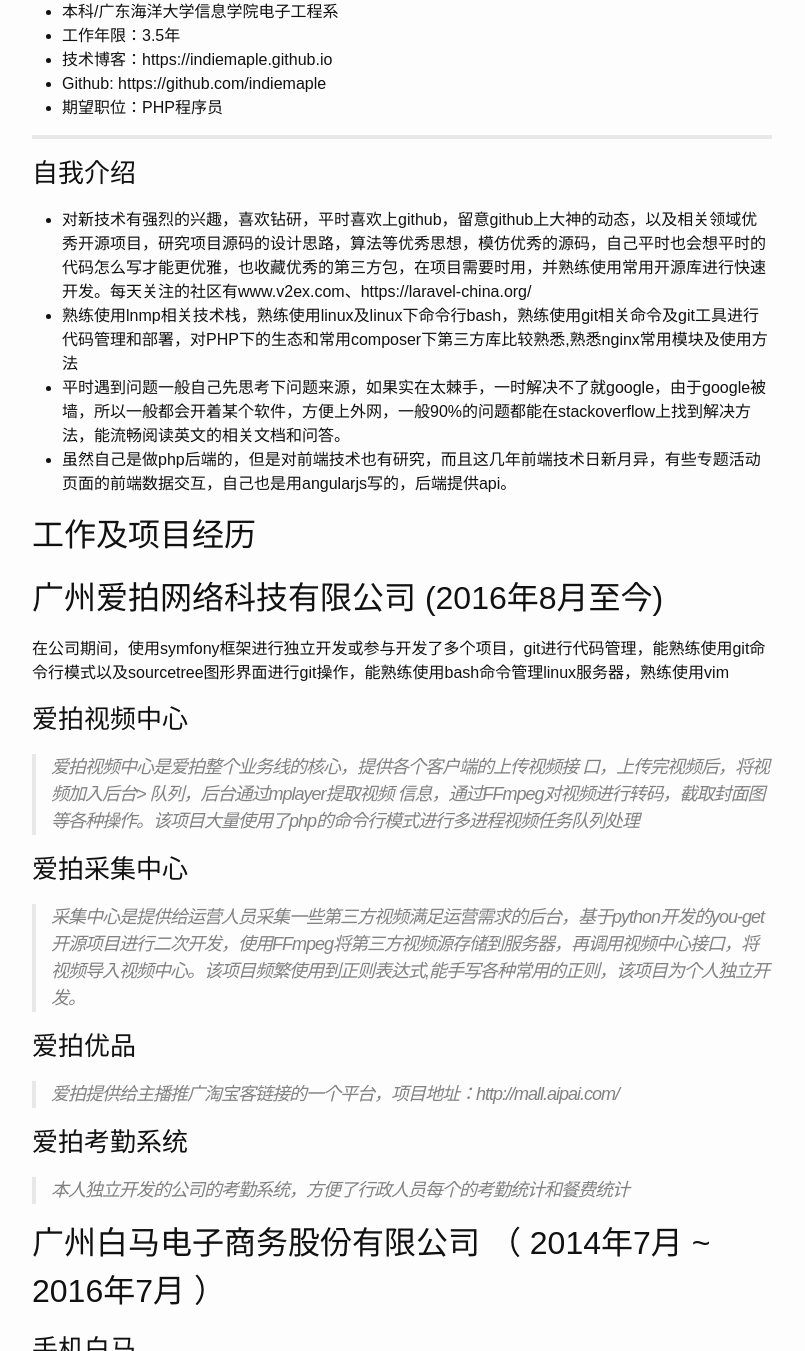
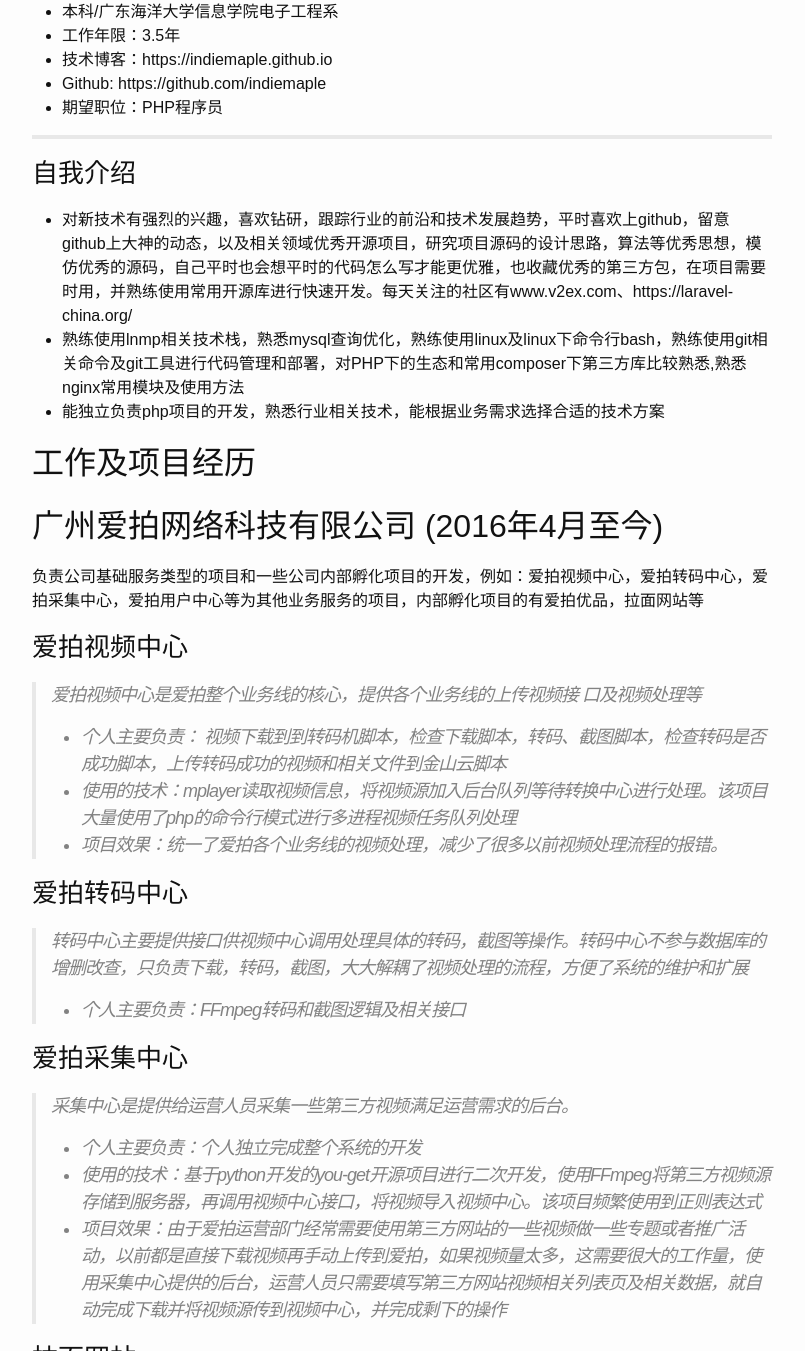
Before and after one commit to indiemaple/indiemaple.github.io, a Jekyll site: the page built from _posts/2017-01-25-chenzhenwen-jianli.md, in a window 1280 px wide and 1400 px high, scrolled down 683 px, cut to the strip 49-1400 px from the top of the window. Shown: the whole strip, without its empty margins (238-1043 px from the left). Built offline with Jekyll 4.4.1, drawn with Linux system fonts in a browser that asks for light colours; our own code applies the rules of GitHub Pages for plain Markdown files; some of the changed text lies outside the part shown.

Commit message:
jianli edit

```diff
--- a/_posts/2017-01-25-chenzhenwen-jianli.md
+++ b/_posts/2017-01-25-chenzhenwen-jianli.md
@@ -18,62 +18,75 @@
 
 
 ### 自我介绍
-- 对新技术有强烈的兴趣，喜欢钻研，平时喜欢上github，留意github上大神的动态，以及相关领域优秀开源项目，研究项目源码的设计思路，算法等优秀思想，模仿优秀的源码，自己平时也会想平时的代码怎么写才能更优雅，也收藏优秀的第三方包，在项目需要时用，并熟练使用常用开源库进行快速开发。每天关注的社区有www.v2ex.com、https://laravel-china.org/
-- 熟练使用lnmp相关技术栈，熟练使用linux及linux下命令行bash，熟练使用git相关命令及git工具进行代码管理和部署，对PHP下的生态和常用composer下第三方库比较熟悉,熟悉nginx常用模块及使用方法
-- 平时遇到问题一般自己先思考下问题来源，如果实在太棘手，一时解决不了就google，由于google被墙，所以一般都会开着某个软件，方便上外网，一般90%的问题都能在stackoverflow上找到解决方法，能流畅阅读英文的相关文档和问答。
-- 虽然自己是做php后端的，但是对前端技术也有研究，而且这几年前端技术日新月异，有些专题活动页面的前端数据交互，自己也是用angularjs写的，后端提供api。
+- 对新技术有强烈的兴趣，喜欢钻研，跟踪行业的前沿和技术发展趋势，平时喜欢上github，留意github上大神的动态，以及相关领域优秀开源项目，研究项目源码的设计思路，算法等优秀思想，模仿优秀的源码，自己平时也会想平时的代码怎么写才能更优雅，也收藏优秀的第三方包，在项目需要时用，并熟练使用常用开源库进行快速开发。每天关注的社区有www.v2ex.com、https://laravel-china.org/
+- 熟练使用lnmp相关技术栈，熟悉mysql查询优化，熟练使用linux及linux下命令行bash，熟练使用git相关命令及git工具进行代码管理和部署，对PHP下的生态和常用composer下第三方库比较熟悉,熟悉nginx常用模块及使用方法
+- 能独立负责php项目的开发，熟悉行业相关技术，能根据业务需求选择合适的技术方案
+
 
 ## 工作及项目经历
 
-## 广州爱拍网络科技有限公司 (2016年8月至今)
-在公司期间，使用symfony框架进行独立开发或参与开发了多个项目，git进行代码管理，能熟练使用git命令行模式以及sourcetree图形界面进行git操作，能熟练使用bash命令管理linux服务器，熟练使用vim
+## 广州爱拍网络科技有限公司 (2016年4月至今)
+负责公司基础服务类型的项目和一些公司内部孵化项目的开发，例如：爱拍视频中心，爱拍转码中心，爱拍采集中心，爱拍用户中心等为其他业务服务的项目，内部孵化项目的有爱拍优品，拉面网站等
 
 ### 爱拍视频中心
-> 爱拍视频中心是爱拍整个业务线的核心，提供各个客户端的上传视频接
-口，上传完视频后，将视频加入后台> 队列，后台通过mplayer提取视频
-信息，通过FFmpeg对视频进行转码，截取封面图等各种操作。该项目大量使用了php的命令行模式进行多进程视频任务队列处理
+> 爱拍视频中心是爱拍整个业务线的核心，提供各个业务线的上传视频接
+口及视频处理等
+- 个人主要负责： 视频下载到到转码机脚本，检查下载脚本，转码、截图脚本，检查转码是否成功脚本，上传转码成功的视频和相关文件到金山云脚本
+- 使用的技术：mplayer读取视频信息，将视频源加入后台队列等待转换中心进行处理。该项目大量使用了php的命令行模式进行多进程视频任务队列处理
+- 项目效果：统一了爱拍各个业务线的视频处理，减少了很多以前视频处理流程的报错。
+
+### 爱拍转码中心
+> 转码中心主要提供接口供视频中心调用处理具体的转码，截图等操作。转码中心不参与数据库的增删改查，只负责下载，转码，截图，大大解耦了视频处理的流程，方便了系统的维护和扩展
+- 个人主要负责：FFmpeg转码和截图逻辑及相关接口
 
 ### 爱拍采集中心
-> 采集中心是提供给运营人员采集一些第三方视频满足运营需求的后台，基于python开发的you-get开源项目进行二次开发，使用FFmpeg将第三方视频源存储到服务器，再调用视频中心接口，将视频导入视频中心。该项目频繁使用到正则表达式,能手写各种常用的正则，该项目为个人独立开发。
+> 采集中心是提供给运营人员采集一些第三方视频满足运营需求的后台。
+- 个人主要负责：个人独立完成整个系统的开发
+- 使用的技术：基于python开发的you-get开源项目进行二次开发，使用FFmpeg将第三方视频源存储到服务器，再调用视频中心接口，将视频导入视频中心。该项目频繁使用到正则表达式
+- 项目效果：由于爱拍运营部门经常需要使用第三方网站的一些视频做一些专题或者推广活动，以前都是直接下载视频再手动上传到爱拍，如果视频量太多，这需要很大的工作量，使用采集中心提供的后台，运营人员只需要填写第三方网站视频相关列表页及相关数据，就自动完成下载并将视频源传到视频中心，并完成剩下的操作
+
+### 拉面网站
+> 为广大二次元用户提供视频创作、分享平台，推荐优质二次创作视频并致力于建设浓厚的二次元社区 项目地址：http://www.lamian.tv/
 
 ### 爱拍优品
-> 爱拍提供给主播推广淘宝客链接的一个平台，项目地址：http://mall.aipai.com/
+> 爱拍提供给主播推广淘宝客链接的一个平台，改项目属于爱拍内部的一个孵化项目,项目地址：http://mall.aipai.com/
+> 个人负责： 参与产品原型的讨论，项目的数据库设计，后台和前端接口开发
 
 ### 爱拍考勤系统
-> 本人独立开发的公司的考勤系统，方便了行政人员每个的考勤统计和餐费统计
+> 本人独立开发的公司的考勤系统，方便了行政人员每个的考勤统计和餐费统计,大大减少每月行政人员统计公司考勤和餐补的工作量。
 
-## 广州白马电子商务股份有限公司 （ 2014年7月 ~ 2016年7月 ）
+---
+
+## 广州白马电子商务股份有限公司 （ 2014年6月 ~ 2016年3月 ）
 
 ### 手机白马
-- 我们内部也叫**阿发买家版**，这个项目使用对象主要是白马服装市场的采购商，目前白马的批发商已经超过80%在手机白马上开店。公司的计划是也向其他服装市场推广改项目并根据该服装市场做相应的定制修改app，后台还是可以使用同一个。此项目包括手机App端、wap端，后台使用codeigniter框架搭建，后台只提供接口数据，APP和wap端使用同一套接口，wap端使用angularjs处理数据交互。该系统用户的登录信息使用redis保存，系统log使用mongodb存储，订单、商品、会员等重要数据则使用mysql。本人负责后台的设计与开发。
+- 我们内部也叫**阿发买家版**，这个项目使用对象主要是白马服装市场的采购商，目前白马的批发商已经超过80%在手机白马上开店。公司的计划是也向其他服装市场推广改项目并根据该服装市场做相应的定制修改app，后台还是可以使用同一个。此项目包括手机App端、wap端，后台使用codeigniter框架搭建，后台只提供接口数据，APP和wap端使用同一套接口，wap端使用angularjs处理数据交互。该系统用户的登录信息使用redis保存，系统log使用mongodb存储，订单、商品、会员等重要数据则使用mysql。
+- 个人负责：后台的设计与开发及app接口。
 - wap地址:[http://wap.baima.com/index.php?d=site&c=index&m=index](http://wap.baima.com/index.php?d=site&c=index&m=index)
 - app地址: [http://a.app.qq.com/o/simple.jsp?pkgname=com.baima.afa.buyers.afa_buyers](http://a.app.qq.com/o/simple.jsp?pkgname=com.baima.afa.buyers.afa_buyers)
 
 
 ### 阿发
-- 阿发是提供给服装批发商使用的，该产品提供的功能包括：
-- ①管人:新客户、老客户、微信粉丝统统精细化分类管理接单
-- ②管货:逾千商品自主每日更新，一键即达全球客户，摆脱"三现"交易息。
-- ③管店:无论您在什么地方，打开阿发，立刻管理商铺价格
-- ④随时、随地:手机拍照，快速发货、物流跟踪、订单处理。
-- ⑤便捷、高效:采购商无需下载任何软件，即可快速铺货到店
-- ⑥促销、福利:线上线下活动每月开展，粉丝福利唾手可得。
-- 在最新一季度：阿发的交易额已突破1000万元，系统新增粉丝数80000人，新款商品上架总数9000款。
-阿发项目包括：web端，android、ios端，wap端。在该项目中我主要负责阿发后台功能的开发，部分数据库的表、字段设计以及部分app接口的开发等。
-- web地址:[http://wx.51afa.com/?m=sysm&c=index&a=login](http://wx.51afa.com/?m=sysm&c=index&a=login)（由于正式环境没有对应权限的演示账号，可在本人电脑的本地环境上演示）
+> 阿发是提供给服装批发商使用的，该产品提供的功能包括：①管人:新客户、老客户、微信粉丝统统精细化分类管理接单.②管货:逾千商品自主每日更新，一键即达全球客户，摆脱"三现"交易息。 ③管店:无论您在什么地方，打开阿发，立刻管理商铺价格④随时、随地:手机拍照，快速发货、物流跟踪、订单处理。⑤便捷、高效:采购商无需下载任何软件，即可快速铺货到店 ⑥促销、福利:线上线下活动每月开展，粉丝福利唾手可得。
+- 个人负责：在该项目中我主要负责阿发后台功能的开发，部分数据库的表、字段设计以及部分app接口的开发等。
+- 项目效果： 在2016年第三季度阿发的交易额已突破1000万元，系统新增粉丝数80000人，新款商品上架总数9000款。
+- web地址:[http://wx.51afa.com/?m=sysm&c=index&a=login](http://wx.51afa.com/?m=sysm&c=index&a=login)
 - app地址:[http://android.myapp.com/myapp/detail.htm?apkName=com.baima.business.afa](http://android.myapp.com/myapp/detail.htm?apkName=com.baima.business.afa)
 
 
 ### 阿发CRM
-- 目前是白马服装市场的客户关系管理系统，以后会向其他服装市场推广，该系统包括市场的经营户、租户的信息录入查询修改，市场相关业务的管理，例如品牌准入申请，加班，维修，装修的业务的申请办理收费等，相关流程用户可通过**微信公众号**广州白马申请，并且可以在微信缴纳相关费用。系统还包括数据统计模块，主要统计租户，经营户的数据概况。系统还有一个总控后台可以分配每个用户的权限。该系统也有app端，app数据接口也由我写的，个人有个不满意的地方是，前端和app的很多业务逻辑是一致的，但是代码却分成了两份，如果一开始能考虑到这个问题，前端和app用同一套接口，前端的业务逻辑也用js框架去实现，那代码量就可以减少很多。
-- web地址：[http://testbm.51afa.com/](http://testbm.51afa.com/)
-- 微信端功能需要关注“广州白马”公众号
+> 目前是白马服装市场的客户关系管理系统，以后会向其他服装市场推广，该系统包括市场的经营户、租户的信息录入查询修改，市场相关业务的管理，例如品牌准入申请，加班，维修，装修的业务的申请办理收费等，相关流程用户可通过**微信公众号**广州白马申请，并且可以在微信缴纳相关费用。系统还包括数据统计模块，主要统计租户，经营户的数据概况。
+- 个人负责：后台权限系统，微信公众号相关功能
+- 项目效果：白马租户只需要通过微信就可以完成店铺的品牌准入申请，加班，维修，装修的业务的申请办理收费等流程，白马管理人员通过后台可以管理和查询所有租户的相关信息。
+- web地址：[http://bm.51afa.com/](http://bm.51afa.com/)，微信端功能需要关注“广州白马”公众号
 
-
+---
 
 ### 个人项目
 
- - [ebookhub](https://github.com/indiemaple/ebookhub) : 该项目个人独立完成服务器lnmp环境搭建，并使用git进行代码管理，使用使用laravel构建的电子书分享及交流的论坛，前端自己使用bootstrap实现，后台文章增删改查功能实现（支持Markdown），项目地址：http://book-hub.cn/。
+ > [ebookhub](https://github.com/indiemaple/ebookhub) 一个分享创造、结识伙伴的电子书平台
+
+ 该项目个人业余时间独立开发的，个人独立搭建服务器环境lnmp，并使用git进行代码管理，使用使用laravel5.4构建，使用到了大量laravel提供的模块进行快速开发，例如：使用了laravel提供的用户认证系统，用户授权系统，只用了很少的代码量就完成了项目的用户系统开发。前端自己使用bootstrap实现，后台书籍增删改查功能实现（支持Markdown进行书籍信息编写），项目地址：http://book-hub.cn/。
 
 
 
@@ -91,17 +104,18 @@
 - 二次开发: Ecshop/Phpcms
 - 了解完整的项目开发及架构设计；
 - 熟悉lnmp应用部署、上线、更新等一整套流程；
+- python爬虫开发;
 
 ## 前端
-- 能够编写语义化的 HTML，模块化的 CSS，完成较简单的布局；
+- 能够编写语义化的 HTML，模块化的 CSS，完成简单的布局；
 - 熟悉 Bower / Gulp 前端自动化工具的使用；
-- 熟悉 Jquery/Bootstrap/AngularJs 等前端框架的使用；
+- 熟悉 Jquery/Bootstrap/AngularJs/Vue 等前端框架的使用；
 
 
 ## 其他技能
 - 文档编写能力：熟练使用markdown进行文档编写，思维导图设计，流程图设计
 - 英文读写能力：能流畅看懂英文版技术文档，流畅看懂StackOverflow等一些外国技术问答网站
-- 学习能力：大部分编程相关的知识及技能都是通过自学而来，laravel也是通过自学，并自行使用laravel开发了一个电子书交流论坛
+- 学习能力：大部分编程相关的知识及技能都是通过自学而来，爱拍采集中心也是自己自学了一个多星期的python开发的，laravel也是通过自学，并自行使用laravel开发了一个电子书交流论坛
 
 ---
 
```
